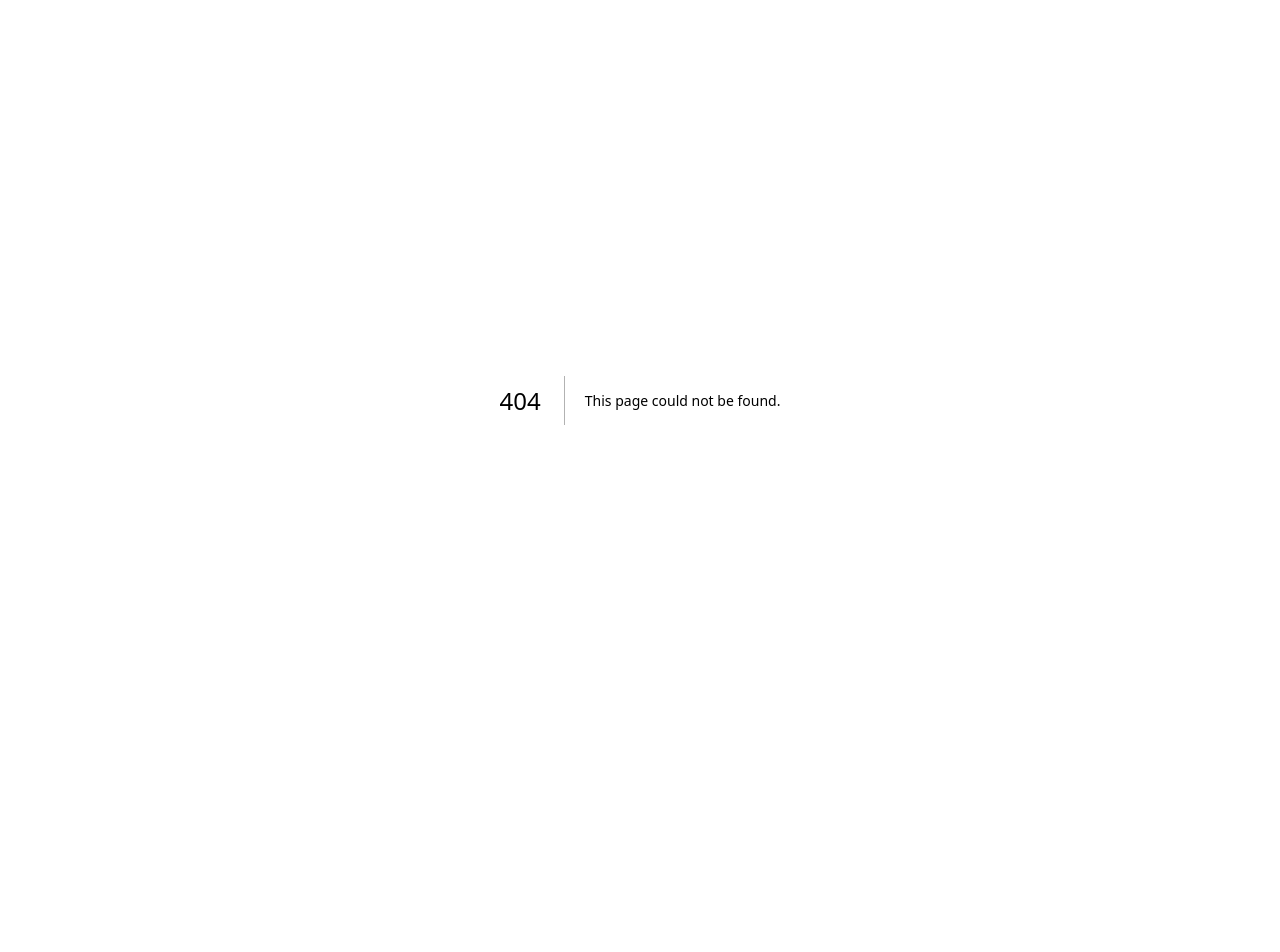
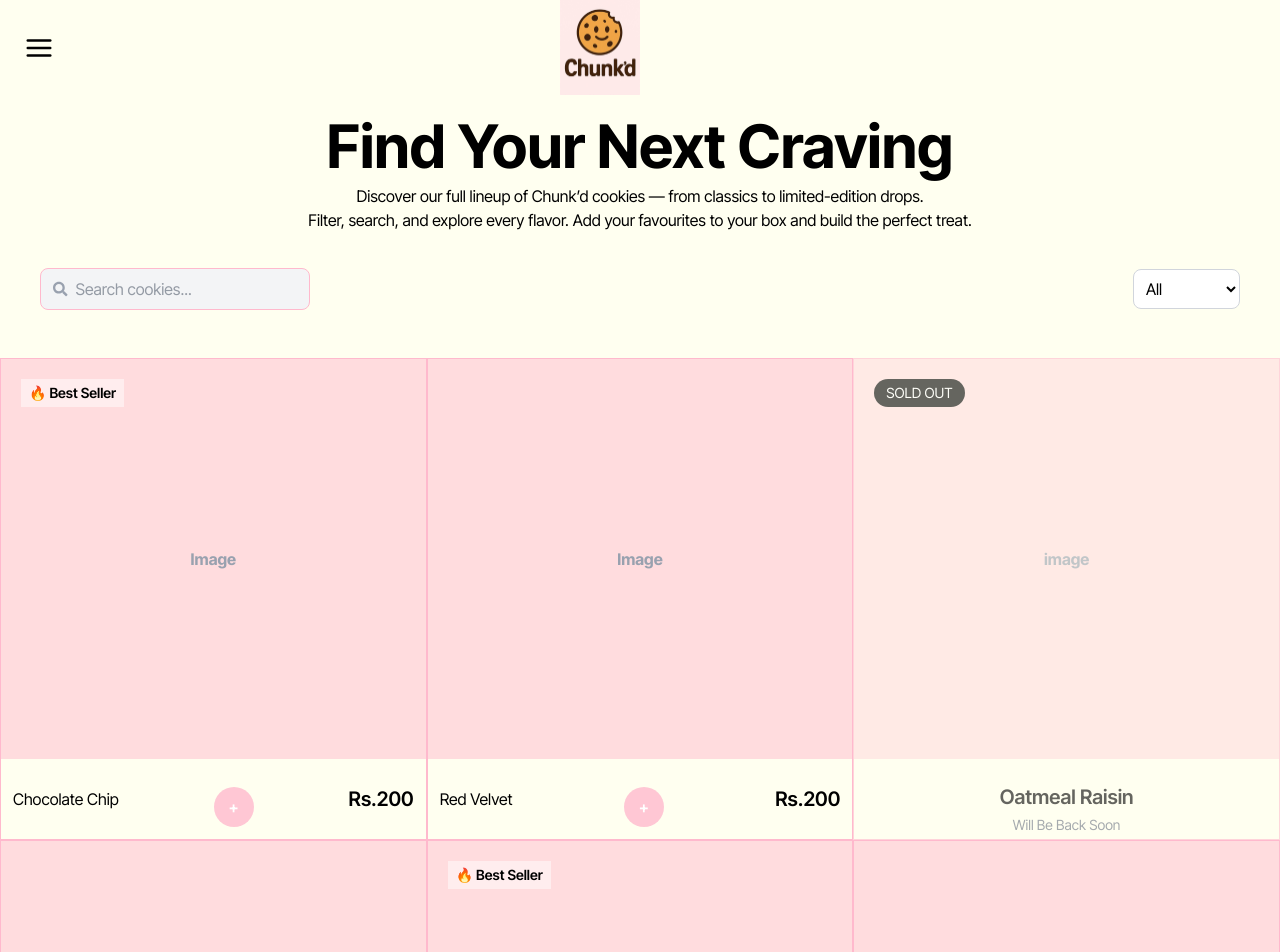
Before and after one commit to mussadiqkhan6886/chunkd, a Next.js app: page /menu in a window 1280 px wide. Before the commit this address had no page. Shown: the top 952 px of the page. Before the commit the page ends 800 px from the top, so only its background shows below. Built offline with nearby package versions, Linux system fonts and the light colour scheme.

Commit message:
build your box page

```diff
--- /dev/null
+++ b/app/(main)/menu/page.tsx
@@ -0,0 +1,152 @@
+'use client';
+
+import Link from 'next/link';
+import React, { useState } from 'react';
+import { FaSearch, FaCheck, FaClock } from 'react-icons/fa';
+
+type Cookie = {
+  id: number;
+  name: string;
+  flavour: string;
+    price: string
+  status: 'Available' | 'Pre-Order' | 'Sold Out';
+  hotSeller: boolean,
+};
+
+const cookieData: Cookie[] = [
+  { id: 1, price: "200", hotSeller: true, name: 'Chocolate Chip', flavour: 'Classic', status: 'Available' },
+  { id: 2, price: "200", hotSeller: false, name: 'Red Velvet', flavour: 'Berry', status: 'Pre-Order' },
+  { id: 3, price: "200", hotSeller: false, name: 'Oatmeal Raisin', flavour: 'Healthy', status: 'Sold Out' },
+  { id: 4, price: "200", hotSeller: false, name: 'Peanut Butter', flavour: 'Nutty', status: 'Available' },
+  { id: 5, price: "200", hotSeller: true, name: 'Double Chocolate', flavour: 'Choco', status: 'Pre-Order' },
+  { id: 6, price: "200", hotSeller: false, name: 'Sugar Cookie', flavour: 'Sweet', status: 'Available' },
+];
+
+const MenuPage = () => {
+  const [search, setSearch] = useState('');
+  const [filter, setFilter] = useState<'All' | 'Available' | 'Pre-Order' | 'Sold Out'>('All');
+  const [box, setBox] = useState<Cookie[]>([]);
+
+  const filteredCookies = cookieData.filter(cookie => {
+    const matchesSearch = cookie.name.toLowerCase().includes(search.toLowerCase());
+    const matchesFilter = filter === 'All' || cookie.status === filter;
+    return matchesSearch && matchesFilter;
+  });
+
+  const handleAddToBox = (cookie: Cookie) => {
+    if (!box.find(c => c.id === cookie.id)) {
+      setBox([...box, cookie]);
+    }
+  };
+
+  return (
+    <main className="bg-secondary pt-24">
+      {/* Header */}
+      <div className='py-5'>
+      <h1 className="text-6xl font-bold mb-2 text-center">Find Your Next Craving</h1>
+      <p className='text-center '>Discover our full lineup of Chunk’d cookies — from classics to limited-edition drops.
+        <br />
+        Filter, search, and explore every flavor. Add your favourites to your box and build the perfect treat.
+        </p>
+    </div>
+      <div className="flex flex-row justify-between items-center px-10 py-4 mb-8 gap-4">
+          <div className="flex items-center border border-soft bg-gray-100 rounded-lg p-2 px-3 w-full sm:w-auto">
+            <FaSearch className="text-gray-400 mr-2" />
+            <input
+              type="text"
+              placeholder="Search cookies..."
+              value={search}
+              onChange={e => setSearch(e.target.value)}
+              className="bg-transparent outline-none text-gray-700 w-full"
+            />
+          </div>
+          <select
+            value={filter}
+            onChange={e => setFilter(e.target.value as any)}
+            className="p-2 rounded-lg border border-gray-300 bg-white cursor-pointer"
+          >
+            <option value="All">All</option>
+            <option value="Available">Available</option>
+            <option value="Pre-Order">Pre-Order</option>
+            <option value="Sold Out">Sold Out</option>
+          </select>
+      </div>
+
+      {/* Grid of Cookies */}
+      <div className="grid grid-cols-1 sm:grid-cols-2 md:grid-cols-3 max-w-7xl mx-auto">
+        {filteredCookies.map(cookie => {
+  return cookie.status === "Sold Out" ? (
+    <div
+      key={cookie.id}
+      className="flex flex-col justify-between items-center text-center border border-soft relative opacity-60"
+    >
+      {/* Placeholder Image */}
+      <div className="bg-soft/50 w-full h-[400px] flex items-center justify-center text-gray-400 font-bold">
+        image
+      </div>
+
+      {/* Sold Out Badge */}
+      <div className="absolute top-5 left-5 bg-black text-white px-3 py-1 rounded-full text-sm">
+        SOLD OUT
+      </div>
+
+      <div className="p-1">
+        <h2 className="text-xl font-semibold mb-1">{cookie.name}</h2>
+        <p className="text-sm text-gray-500">Will Be Back Soon</p>
+      </div>
+    </div>
+  ) : (
+    <Link
+        href={"/"}
+      key={cookie.id}
+      className="flex flex-col  justify-between border border-soft relative"
+    >
+      {/* Image Placeholder */}
+      <div className="bg-soft/50 h-[400px] flex items-center justify-center text-gray-400 font-bold">
+        Image
+      </div>
+
+      {/* Hot Seller Badge */}
+      {cookie.hotSeller && (
+        <div className="bg-white/50 text-sm font-semibold px-2 py-1 absolute top-5 left-5">
+          🔥 Best Seller
+        </div>
+      )}
+
+      {/* Cookie Info */}
+      <div className="p-3">
+        <div className="flex justify-between items-center">
+          <h2 >{cookie.name}</h2>
+           <button
+          onClick={() => handleAddToBox(cookie)}
+          aria-label='add cookie to basket'
+          className="mt-4 w-10  py-2 rounded-full font-semibold text-white bg-soft/80 hover:bg-soft transition z-40"
+        >
+          +
+        </button>
+          <h2 className="font-semibold text-lg md:text-xl">Rs.{cookie.price}</h2>
+        </div>
+
+      </div>
+    </Link>
+  );
+})}
+
+      </div>
+
+      {/* Box Summary */}
+      {box.length > 0 && (
+        <div className="fixed bottom-5 right-5 bg-pink-600 text-white p-4 rounded-2xl shadow-lg w-64">
+          <h3 className="font-bold mb-2">Your Box ({box.length})</h3>
+          <ul className="text-sm">
+            {box.map(item => (
+              <li key={item.id}>{item.name}</li>
+            ))}
+          </ul>
+        </div>
+      )}
+    </main>
+  );
+};
+
+export default MenuPage;
```
